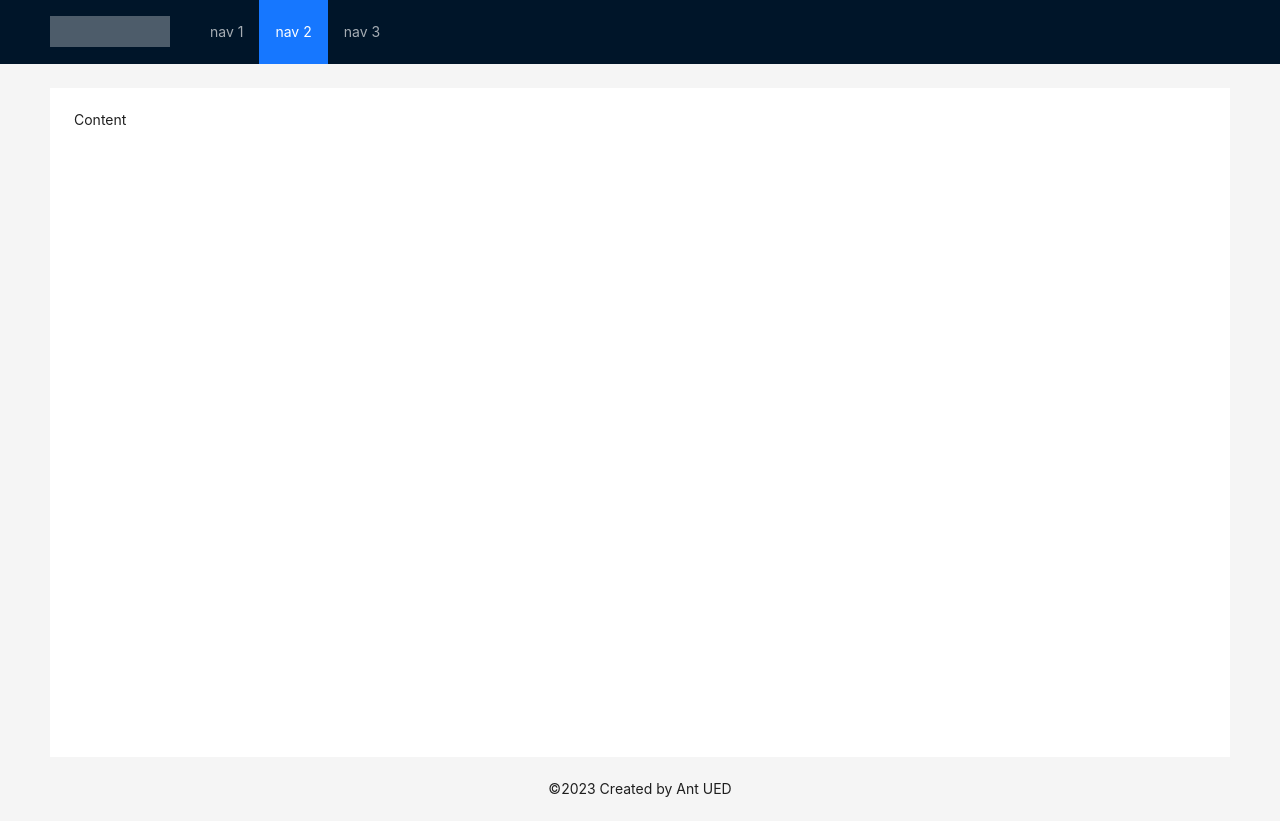
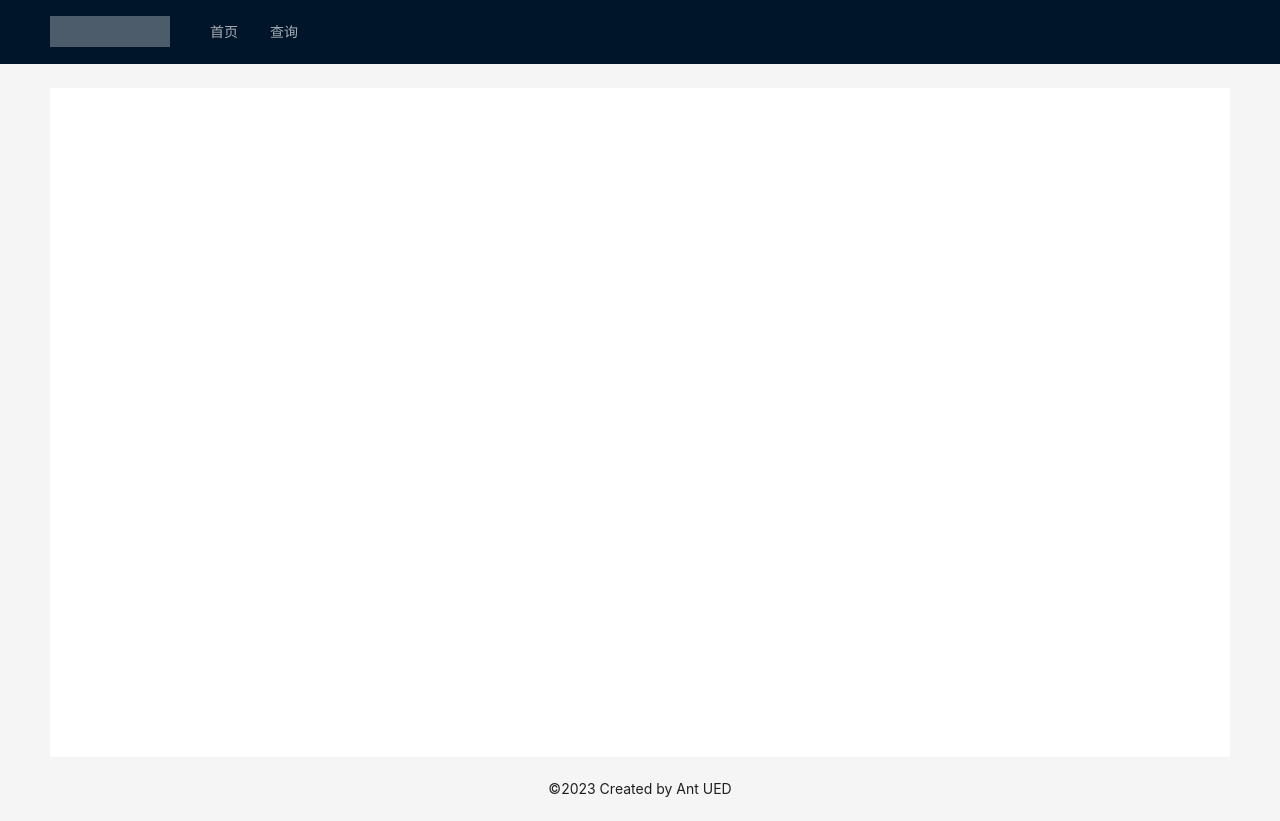
Before and after one commit to herzorf/GANW_web, a React (Vite) app: page / in a window 1280 px wide. Built offline with nearby package versions, Linux system fonts and the light colour scheme.

Commit message:
路由渲染

```diff
--- a/src/app/index.tsx
+++ b/src/app/index.tsx
@@ -1,12 +1,23 @@
-import { Link } from 'react-router-dom'
+import { Link, Outlet } from 'react-router-dom'
 import styles from './index.module.scss'
 import { Breadcrumb, Layout, Menu, theme } from 'antd';
 import { Content, Footer, Header } from 'antd/es/layout/layout';
+import { navRoute } from '../router';
 const App: React.FC = () => {
   const {
     token: { colorBgContainer },
   } = theme.useToken();
 
+  const getMenu = (route: typeof navRoute) => {
+    return route.map(item => {
+      return (<Menu.Item>
+        <Link to={item.path}>
+          {item.name}
+        </Link>
+      </Menu.Item>)
+    })
+
+  }
   return (
     <Layout className={styles.layout}>
       <Header>
@@ -15,18 +26,13 @@ const App: React.FC = () => {
           theme="dark"
           mode="horizontal"
           defaultSelectedKeys={['2']}
-          items={new Array(3).fill(null).map((_, index) => {
-            const key = index + 1;
-            return {
-              key,
-              label: `nav ${key}`,
-            };
-          })}
-        />
+        >
+          {getMenu(navRoute)}
+        </Menu>
       </Header>
       <Content style={{ padding: '0 50px' }}>
         <div className={styles.siteLayoutContent} style={{ background: colorBgContainer, height: "100%" }}>
-          Content
+          <Outlet />
         </div>
       </Content>
       <Footer style={{ textAlign: 'center' }}>©2023 Created by Ant UED</Footer>
--- a/src/main.tsx
+++ b/src/main.tsx
@@ -2,7 +2,7 @@ import React from 'react'
 import ReactDOM from 'react-dom/client'
 import './global.css'
 import 'antd/dist/reset.css';
-import router from './router';
+import { router } from './router';
 import {
   RouterProvider,
 } from "react-router-dom";
--- a/src/router/index.tsx
+++ b/src/router/index.tsx
@@ -7,9 +7,22 @@ const router = createBrowserRouter([
         element: <App />
     },
     {
-        path: "/home",
+        path: "/search",
         element: <Home />
     },
 ]);
 
-export default router
+const navRoute = [
+    {
+        id: 1,
+        path: "/",
+        name: "首页"
+    },
+    {
+        id: 2,
+        path: "/search",
+        name: "查询"
+    }
+]
+
+export { router, navRoute }
```
